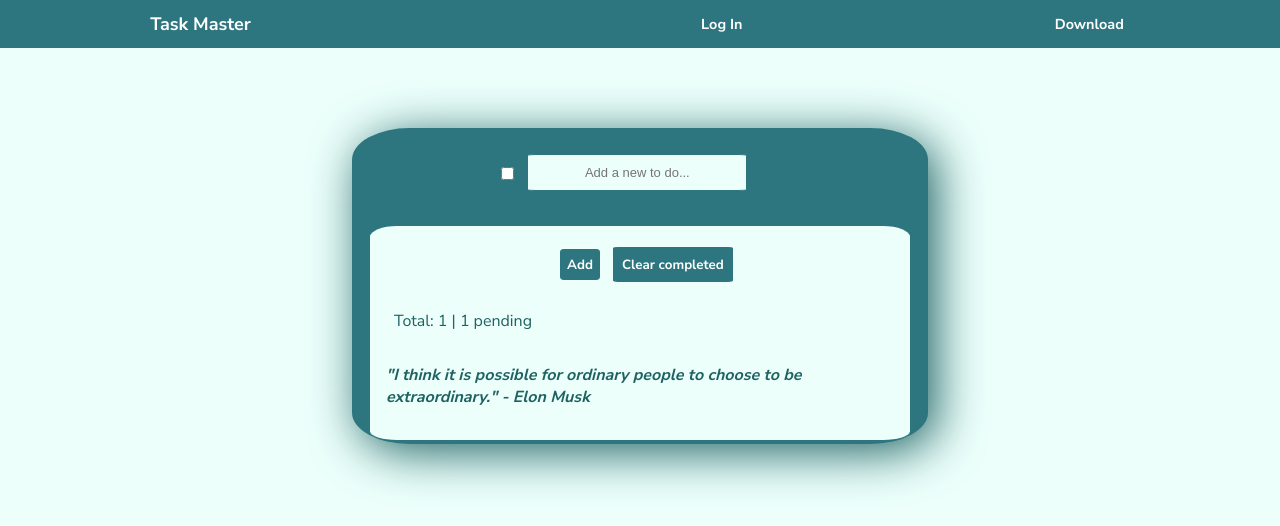
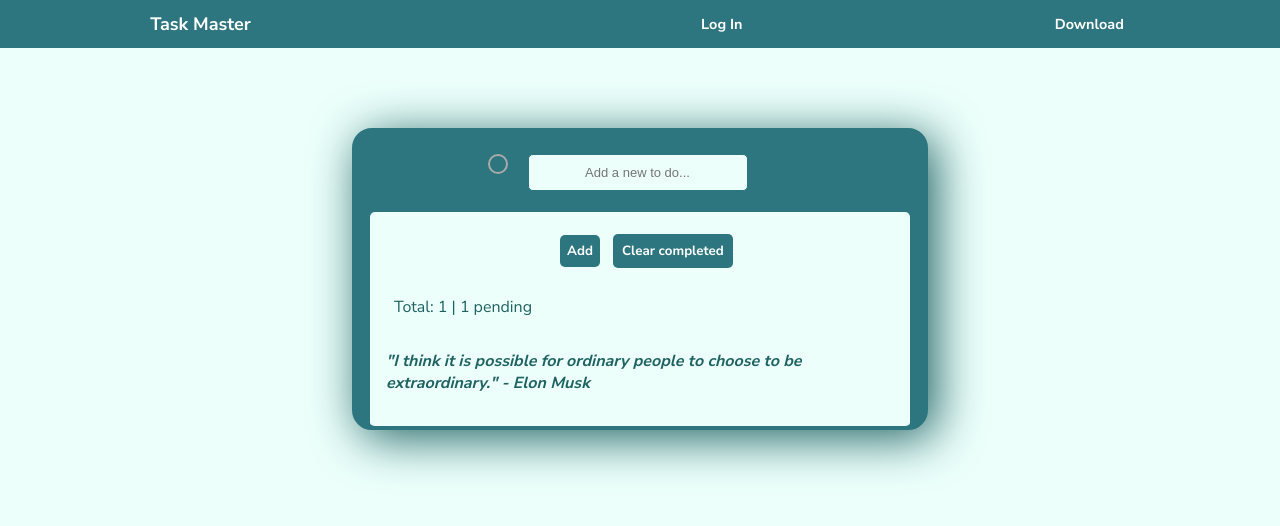
Before and after one commit to Naom19/frontend--tecnico, a SvelteKit app: page / in a window 1280 px wide. Both pictures are taken after a click on the button "Add". Shown: the top 526 px of the page. Built offline with nearby package versions, Linux system fonts and the light colour scheme; no server answers; the database is empty.

Commit message:
style: borders and check icon

```diff
--- a/src/routes/+page.svelte
+++ b/src/routes/+page.svelte
@@ -16,16 +16,15 @@
 	let todos: Todo[] = [];
 	let newTodoTitle = '';
 
-
 	async function add(title: string): Promise<void> {
 		const idUUID = uuidv4(); // creates UUID randomly
-		const newTodo: Todo = {id: idUUID,title: title, status: false};
+		const newTodo: Todo = { id: idUUID, title: title, status: false };
 		todos = todos.concat(newTodo);
 		await addTodo(newTodo);
-		newTodoTitle='';
+		newTodoTitle = '';
 	}
 
-	async function updateTodoStatus(todo:Todo): Promise<void> {
+	async function updateTodoStatus(todo: Todo): Promise<void> {
 		await updateTodo(todo);
 	}
 
@@ -35,7 +34,7 @@
 	}
 
 	let pending: number;
-    $: pending = todos.filter(task => !task.status).length;
+	$: pending = todos.filter((task) => !task.status).length;
 
 	let total: number;
 	$: total = todos.length;
@@ -44,59 +43,70 @@
 		const fetchedTodos = await fetchTodos();
 		todos = fetchedTodos;
 	});
-
-
 </script>
 
 <div class="navBar">
 	<h1>Task Master</h1>
-	<button class="navBtns">
-		Log In
-	</button>
+	<button class="navBtns"> Log In </button>
 	<button class="navBtns">Download</button>
 </div>
 
 <section class="gralContainer">
 	{#each todos as todo}
 		<div class="listContainer">
-		<div class:done = {todo.status}>
-			<input type="checkbox" class="checkIcon"
-			 bind:checked={todo.status} on:change={() => updateTodoStatus(todo)} />
-			<input bind:value={todo.title} type="text"
-			placeholder="Add a new to do..." class="todoInput" />
+			<div class:done={todo.status}>
+				<label class="checkbox">
+					<input
+						type="checkbox"
+						bind:checked={todo.status}
+						on:change={() => updateTodoStatus(todo)}
+					/>
+					<div class="checkbox-circle">
+						<svg viewBox="0 0 52 52" class="checkmark">
+							<circle fill="none" r="25" cy="26" cx="26" class="checkmark-circle" />
+							<path d="M16 26l9.2 8.4 17.4-21.4" class="checkmark-kick" />
+						</svg>
+					</div>
+				</label>
+				<input
+					bind:value={todo.title}
+					type="text"
+					placeholder="Add a new to do..."
+					class="todoInput"
+				/>
 			</div>
 		</div>
-
 	{/each}
 
 	<div class="bottomContainer">
 		<div class="btnsContainer">
-		<button class="addBtn" on:click= {() => add(newTodoTitle)}>Add</button>
+			<button class="addBtn" on:click={() => add(newTodoTitle)}>Add</button>
 			<button class="clearBtn" on:click={clear}>Clear completed</button>
 		</div>
-	<p id="totalTodos">Total: {total} | {pending} pending </p>
-	<p id="quote">"I think it is possible for ordinary people to choose to be extraordinary." - Elon Musk</p>
+		<p id="totalTodos">Total: {total} | {pending} pending</p>
+		<p id="quote">
+			"I think it is possible for ordinary people to choose to be extraordinary." - Elon Musk
+		</p>
 	</div>
-
 </section>
 
 <style>
-
-
 	@media screen and (min-width: 320px) {
-	.navBar{
+		.navBar {
 			width: 100%;
 		}
-    .gralContainer{
-        width: 45%;
+		.gralContainer {
+			width: 60%;
 		}
 		.listContainer {
 			width: 45%;
 		}
+
+
 	}
 
 	@media screen and (min-width: 700px) {
-	.navBar{
+		.navBar {
 			width: 100%;
 		}
 		.gralContainer {
@@ -108,8 +118,7 @@
 	}
 
 	@media screen and (min-width: 1000px) {
-
-	.navBar{
+		.navBar {
 			width: 100%;
 		}
 		.gralContainer {
@@ -119,7 +128,6 @@
 			width: 45%;
 		}
 	}
-
 
 	.navBar {
 		display: flex;
@@ -138,13 +146,13 @@
 	.navBtns {
 		border: 0;
 		background-color: #2d767f;
-		color:#ffffff;
+		color: #ffffff;
 		font-family: 'Nunito Sans', sans-serif;
 		font-weight: bold;
 		font-size: 0.9em;
 	}
 
-	.listContainer{
+	.listContainer {
 		display: flex;
 		justify-content: center;
 		height: fit-content;
@@ -155,14 +163,14 @@
 		opacity: 0.3;
 	}
 
-	.gralContainer{
+	.gralContainer {
 		display: flex;
 		justify-content: center;
 		flex-direction: column;
 		background-color: #2d767f;
 		height: fit-content;
 		max-width: 45%;
-		border-radius: 10%;
+		border-radius: 20px;
 		border: 2px solid #2d767f;
 		margin-top: 5em;
 		margin-left: auto;
@@ -177,7 +185,7 @@
 		height: 2.5em;
 		width: 15%;
 		background-color: #ecfffb;
-		border-radius: 4%;
+		border-radius: 5px;
 		border: 1.5px solid #2d767f;
 		font-size: small;
 		text-align: center;
@@ -186,19 +194,80 @@
 		padding-right: 1em;
 	}
 
-	.checkIcon{
-		margin: 1em;
+	.checkbox {
+		position: relative;
+		display: inline-block;
+		vertical-align: middle;
+		margin-right: 1.25em;
 	}
-	.btnsContainer{
+
+	.checkbox input[type='checkbox'] {
+		position: absolute;
+		opacity: 0;
+	}
+
+	.checkbox-circle {
+		position: relative;
+		display: inline-block;
+		width: 1em;
+		height: 1em;
+		border-radius: 50%;
+		border: 0.125em solid #aaa;
+		transition: all 0.3s;
+	}
+
+	.checkbox input[type='checkbox']:checked ~ .checkbox-circle {
+		background: #4caf50;
+		border-color: #4caf50;
+	}
+
+	.checkmark {
+		position: absolute;
+		top: 0;
+		left: 0;
+		fill: none;
+		stroke: #fff;
+		stroke-width: 3;
+		stroke-linecap: round;
+		stroke-linejoin: round;
+		opacity: 0;
+		transition: all 0.3s;
+	}
+
+	.checkbox input[type='checkbox']:checked ~ .checkbox-circle .checkmark {
+		opacity: 1;
+	}
+
+	.checkmark-circle {
+		stroke-dasharray: 166;
+		stroke-dashoffset: 166;
+		transition: stroke-dashoffset 0.3s;
+	}
+
+	.checkbox input[type='checkbox']:checked ~ .checkbox-circle .checkmark-circle {
+		stroke-dashoffset: 0;
+	}
+
+	.checkmark-kick {
+		stroke-dasharray: 50;
+		stroke-dashoffset: 50;
+		transition: stroke-dashoffset 0.3s;
+	}
+
+	.checkbox input[type='checkbox']:checked ~ .checkbox-circle .checkmark-kick {
+		stroke-dashoffset: 0;
+	}
+
+	.btnsContainer {
 		display: flex;
 		justify-content: center;
 	}
 
-	.bottomContainer{
+	.bottomContainer {
 		background-color: #ecfffb;
 		border-bottom: 2px solid #2d767f;
 		border-top: 10px solid #ecfffb;
-		border-radius: 5%;
+		border-radius: 5px;
 		margin-top: 1em;
 		margin-bottom: -1em;
 	}
@@ -208,26 +277,25 @@
 		font-family: 'Nunito Sans', sans-serif;
 		color: #ffffff;
 		font-weight: bold;
-		border-radius: 10%;
+		border-radius: 5px;
 		border: 0;
 		margin: 1em;
 		padding: 0.5em;
 	}
 
-	.clearBtn{
+	.clearBtn {
 		background-color: #2d767f;
 		font-family: 'Nunito Sans', sans-serif;
 		color: #ffffff;
 		font-weight: bold;
-		border-radius: 4%;
+		border-radius: 5px;
 		width: 9em;
 		height: 2.6em;
 		border: 0;
 		margin-top: 0.87em;
-
 	}
 
-	#totalTodos{
+	#totalTodos {
 		font-size: medium;
 		color: #1e6262;
 		padding-left: 1.5em;
@@ -239,8 +307,6 @@
 		color: #1e6262;
 		padding: 1em;
 		border-bottom: #2d767f;
-		border-radius: 15%;
+		border-radius: 15px;
 	}
-
-
 </style>
```
Lines whose indentation alone changed are shown as unchanged.
